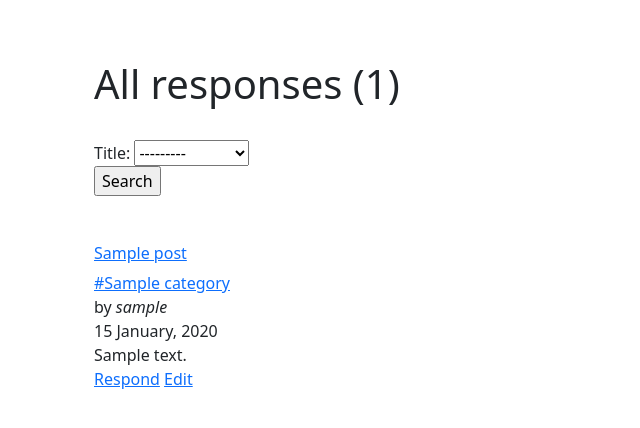
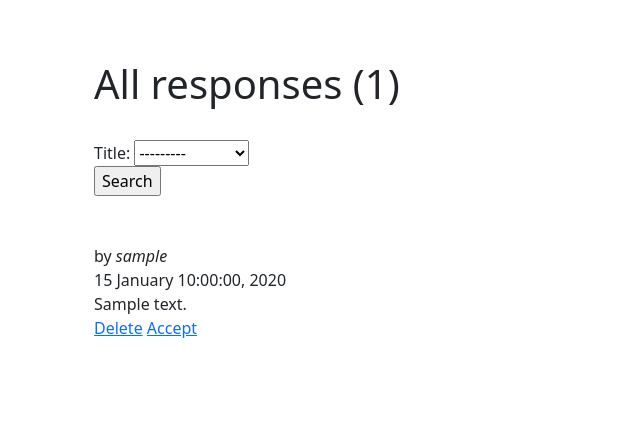
Before and after one commit to dernn/Nboard, a Django app: page /board/personal/ in a window 1280 px wide. Shown: the part 56-484 px from the top of the page, without its empty margins (0-640 px from the left). Run offline with Django 5.2, Linux system fonts and the light colour scheme; a user stored in the database is signed in; tables that the repository leaves empty hold one stand-in row (values such as "Sample post"); some libraries are stand-ins or nearby versions.

Commit message:
filter fix

```diff
--- a/templates/board/personal.html
+++ b/templates/board/personal.html
@@ -19,17 +19,24 @@ Private page
 
     {% if personal %}
         {% for post in personal %}
-            <div class="space-12">
-                <a href="{% url 'post_detail' post.id %}"><h6>{{ post.title }}</h6></a>
-                <a href="{% url 'post_category' post.category.id %}"> #{{ post.category }}</a><br>
-                by <i>{{ post.author }}</i><br>
-                {{ post.pub_date|date:'d F, Y' }}<br>
-                <!-- post.preview? -->
-                {{ post.text|truncatewords:20 }}<br>
-                <a href="{% url 'comment_create' post.id %}">Respond</a>
-                <a href="{% url 'post_update' post.id %}">Edit</a>
-            </div>
+
+                <!-- block of post comments -->
+                {% for comment in post.comment_set.all %}
+                    <div class="space-12">
+                        by <i>{{ comment.author }}</i><br>
+                        {{ comment.pub_date|date:'d F G:i:s, Y' }}<br>
+                        {{ comment.text }}<br>
+
+                        <!-- Delete & Accept buttons below -->
+                        <a href="{% url 'comment_create' post.id %}">Delete</a>
+                        <a href="{% url 'post_update' post.id %}">Accept</a>
+
+                    </div>
+                {% endfor %}
+
+
         {% endfor %}
+
     {% else %}
         <h4>Why is there no posts here?</h4>
     {% endif %}
```
Also changed, not shown: board/filters.py (+2 -11 lines).
